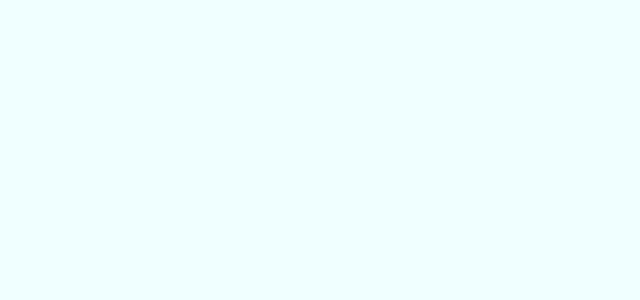
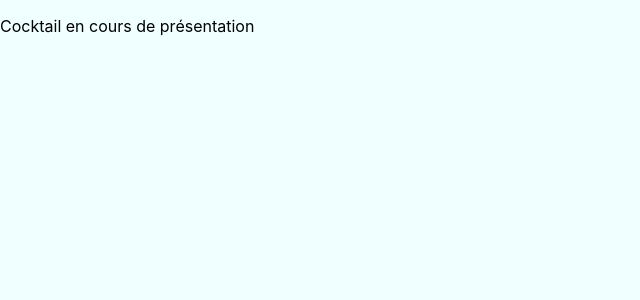
Before and after one commit to Regis040/jesse-drinker-master, a React (Create React App) app: page /random in a window 1280 px wide. Before the commit this address had no page. Shown: the top 300 px of the page, without its empty margins (0-640 px from the left). Built offline with nearby package versions, Linux system fonts and the light colour scheme; no server answers.

Commit message:
useState + fetch pour un random d'un cocktail

```diff
--- a/src/App.js
+++ b/src/App.js
@@ -1,6 +1,7 @@
 import './App.css';
 import { BrowserRouter, Route, Routes } from "react-router-dom";
 import CocktailsPage from './pages/CocktailsPage';
+import CocktailsRandomPage from './pages/CocktailsRandomPage';
 
 function App() {
   return (
@@ -8,6 +9,7 @@ function App() {
       <BrowserRouter>
         <Routes>
           <Route path="/cocktails" element={<CocktailsPage />} />
+          <Route path="/random" element ={< CocktailsRandomPage />} />
         </Routes>
       </BrowserRouter>
     </>
--- /dev/null
+++ b/src/pages/CocktailsRandomPage.jsx
@@ -0,0 +1,43 @@
+import { useState } from "react";
+
+function CocktailsRandomPage () {
+
+    // Je veux récupèrer un cocktail aléatoire situé dasn une api via une url et afficher mon résulat
+    // Une fonction Hook useState est mise en place car deux états sont créés:
+    // Le premier est lié à l'attente de reception des données et leur traitement et le second à l'affichage du résulat
+    // useState a pour variable "null" car elle corespond au premier état du rendu.
+    const [cocktailRandom, setCocktailRandom] = useState(null);
+    // afin d'eviter que ma demande tourne en boucle je pose une condition: "si ma variable d'état est vide, dasn ce cas j'exécute la fonction fetch et ainsi
+    // lorsque cette varibale aura récupèrer les données la focntion async ne sera plus actionnée."
+    if (cocktailRandom == null) {
+        // Cette fonction async,anonyme et auto-invoquée, est necessaire à l'utilisation du mot clé "await" qui lui-m^me est important car il permet de définir l'attente
+        // des données qui doivent être récue dans la variable "cocktailRandomresponse"puis trnsformée en js lisible dans la variable cocktailsJs.
+        (async () => {
+            const cocktailRandomResponse = await fetch("https://www.thecocktaildb.com/api/json/v1/1/random.php")
+            const cocktailsJs = await cocktailRandomResponse.json();
+            // les données traitées sont placées, en invoquant la fonction "setCocktailRandom", dasn la varibale d'état "cocktailJs" auquel on précise un chemin dasn l'API.
+            setCocktailRandom(cocktailsJs.drinks[0]);
+        })();
+    }
+
+    return (
+       <main>
+        {/* Si les données sont bien présentes dans la donnée d'état, alors on affiche le cocktail sinon on affiche que les données sont en cours de traitement
+        ce qui est le cas  au premier rendu du composant*/}
+        {cocktailRandom ? (
+                <>
+                     <article>
+                            <img src={cocktailRandom.strDrinkThumb} />
+                            <h2>{cocktailRandom.strDrink}</h2>
+                     </article>
+
+                </>
+        ) : (
+            <p>
+                Cocktail en cours de présentation
+            </p>
+        )}
+       </main>
+    )
+}
+export default CocktailsRandomPage;
```
